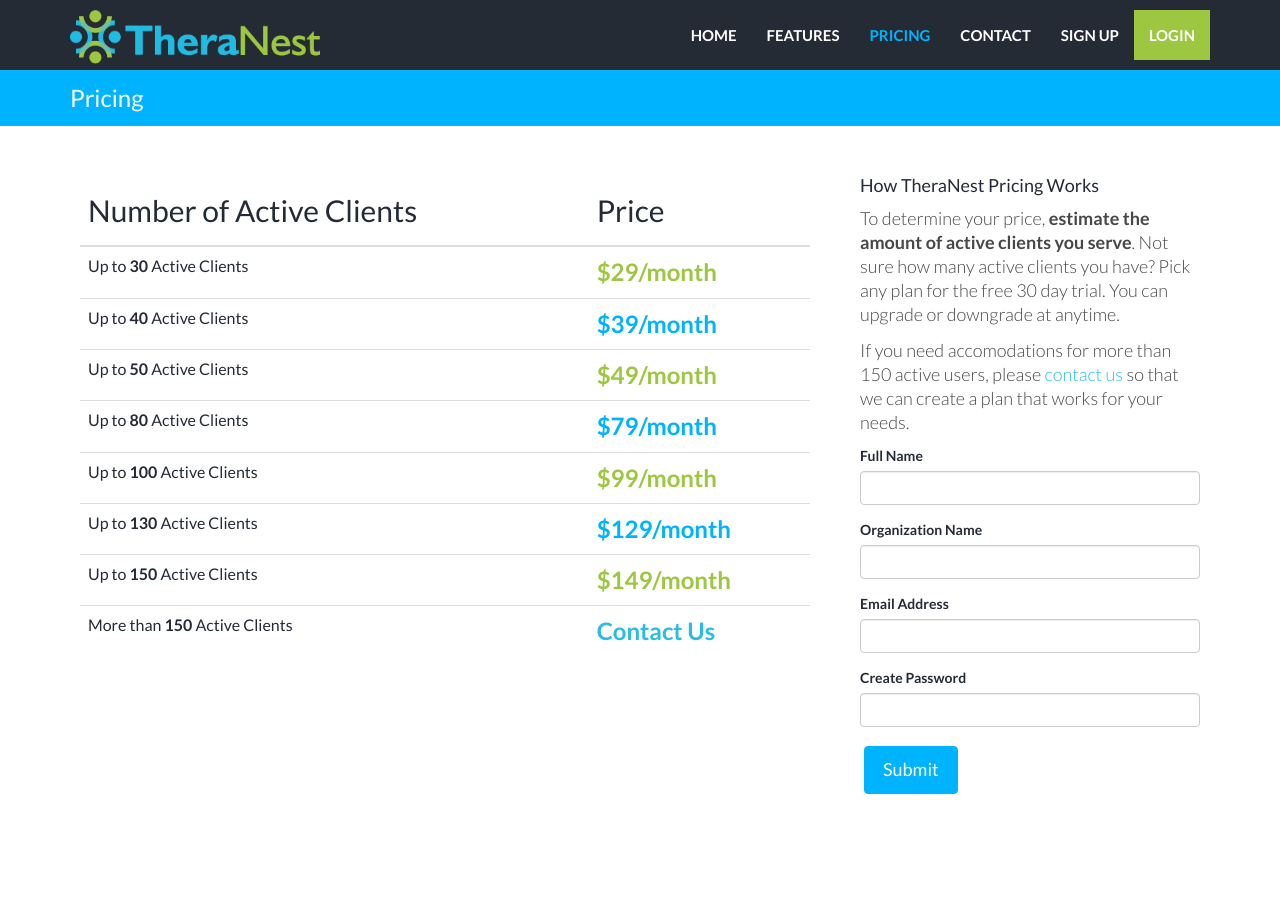
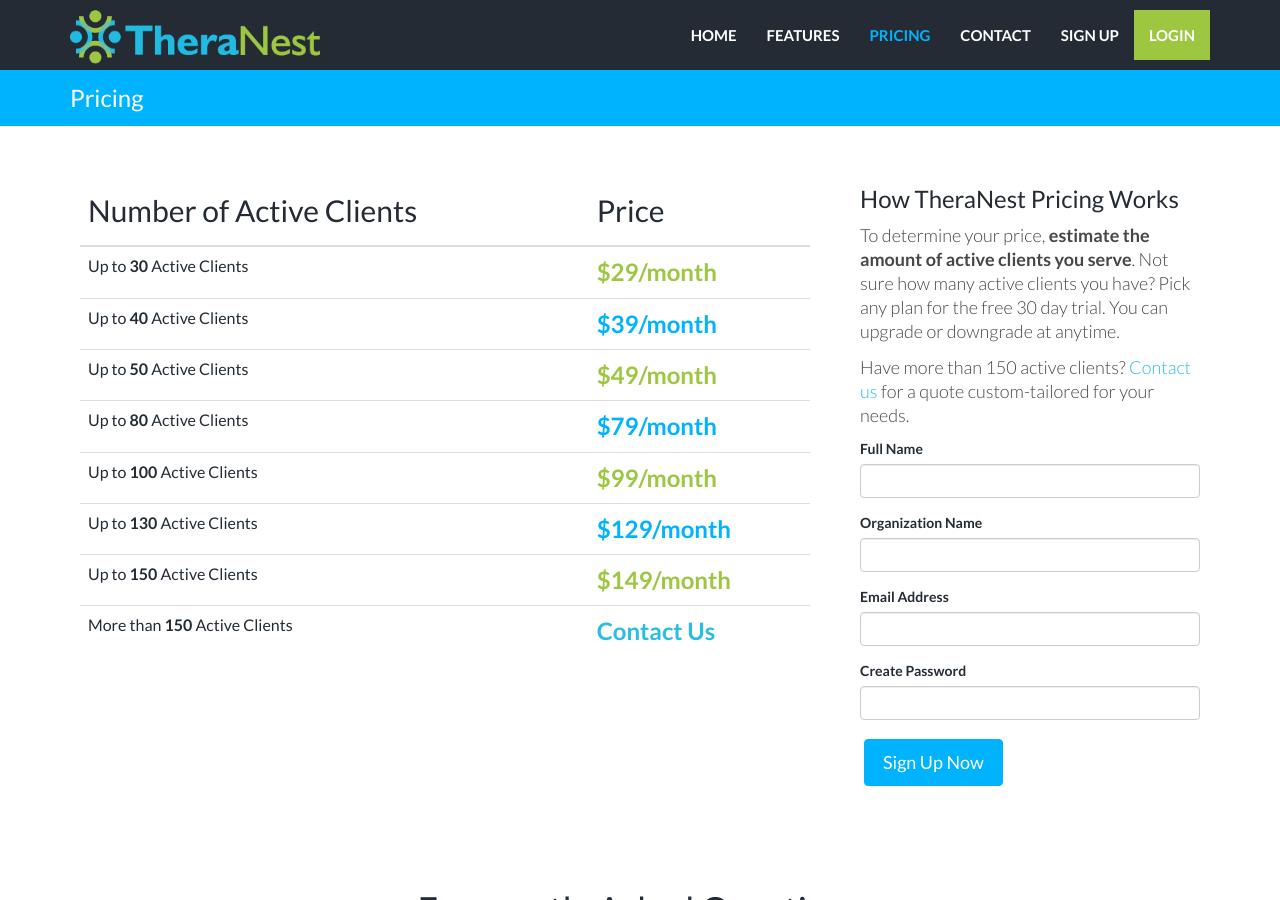
Before and after one commit to kaylacille/theranest-update, a Jekyll site: the page built from pricing.html, in a window 1280 px wide and 900 px high. Built offline with Jekyll 4.4.1, drawn with Linux system fonts in a browser that asks for light colours; nearby versions of some CDN libraries.

```diff
--- a/pricing.html
+++ b/pricing.html
@@ -51,9 +51,9 @@
         </div>
 
         <div class="col-lg-4">
-          <h4>How TheraNest Pricing Works</h4>
+          <h3>How TheraNest Pricing Works</h3>
             <p>To determine your price, <b>estimate the amount of active clients you serve</b>. Not sure how many active clients you have? Pick any plan for the free 30 day trial. You can upgrade or downgrade at anytime.</p>
-            <p>If you need accomodations for more than 150 active users, please <a href="{{"/contact/" | prepend: site.baseurl }}">contact us</a> so that we can create a plan that works for your needs.</p>
+            <p>Have more than 150 active clients? <a href="{{"/contact/" | prepend: site.baseurl }}">Contact us</a> for a quote custom-tailored for your needs.</p>
             <form>
               <div class="form-group">
                 <label for="exampleInputName">Full Name</label>
@@ -71,7 +71,7 @@
                 <label for="exampleInputPassword">Create Password</label>
                 <input type="password" class="form-control" id="exampleInputPassword">
               </div>
-              <button type="submit" class="btn btn-theme">Submit</button>
+              <button type="submit" class="btn btn-theme">Sign Up Now</button>
             </form>
         </div>
     </div><! --/row -->
```
